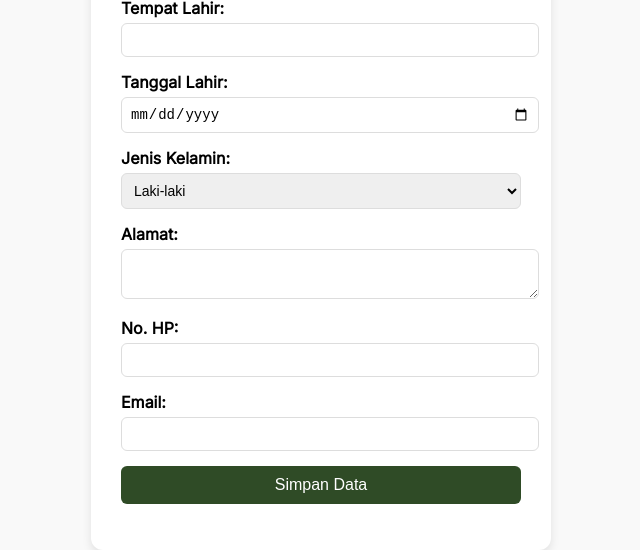
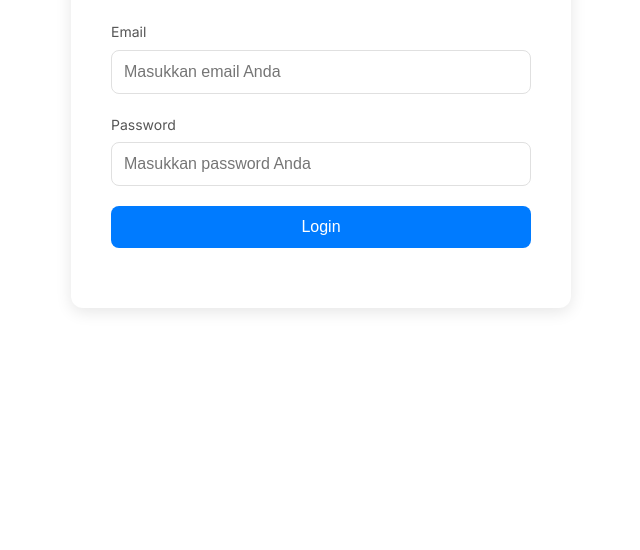
Before and after one commit to Zakisn1602/Input-Data-Ustadz, a plain HTML site: page index.html in a window 1280 px wide. Shown: the part 293-843 px from the top of the page, without its empty margins (319-959 px from the left). After the commit the page ends 800 px from the top, so only its background shows below. Drawn offline with Linux system fonts and the light colour scheme.

Commit message:
Update index.html

```diff
--- a/index.html
+++ b/index.html
@@ -1,60 +1,116 @@
 <!DOCTYPE html>
 <html lang="id">
 <head>
-    <meta charset="UTF-8">
-    <meta name="viewport" content="width=device-width, initial-scale=1.0">
-    <title>Input Data Ustadz</title>
-    <link rel="stylesheet" href="styles.css">
-    <script defer src="script.js"></script>
+  <meta charset="UTF-8">
+  <meta name="viewport" content="width=device-width, initial-scale=1">
+  <title>Manajemen Pondok</title>
+  <!-- Import Google Fonts: Montserrat & Inter -->
+  <link href="https://fonts.googleapis.com/css2?family=Inter:wght@400;500&family=Montserrat:wght@600&display=swap" rel="stylesheet">
+  <style>
+    /* Reset dasar */
+    * {
+      margin: 0;
+      padding: 0;
+      box-sizing: border-box;
+    }
+    body {
+      font-family: 'Inter', sans-serif;
+      background-color: #ffffff;
+      color: #333;
+      line-height: 1.6;
+      min-height: 100vh;
+      display: flex;
+      align-items: center;
+      justify-content: center;
+      padding: 20px;
+    }
+    .container {
+      width: 100%;
+      max-width: 500px;
+      padding: 40px;
+      background-color: #fff;
+      border-radius: 12px;
+      box-shadow: 0 4px 16px rgba(0, 0, 0, 0.1);
+    }
+    h1 {
+      font-family: 'Montserrat', sans-serif;
+      font-size: 32px;
+      margin-bottom: 24px;
+      text-align: center;
+      color: #111;
+    }
+    form {
+      display: flex;
+      flex-direction: column;
+    }
+    label {
+      font-size: 14px;
+      margin-bottom: 6px;
+      color: #555;
+    }
+    input {
+      font-size: 16px;
+      padding: 12px;
+      margin-bottom: 20px;
+      border: 1px solid #e0e0e0;
+      border-radius: 8px;
+      transition: border-color 0.3s;
+    }
+    input:focus {
+      outline: none;
+      border-color: #007BFF;
+    }
+    button {
+      font-size: 16px;
+      padding: 12px;
+      background-color: #007BFF;
+      color: #fff;
+      border: none;
+      border-radius: 8px;
+      cursor: pointer;
+      transition: background-color 0.3s;
+    }
+    button:hover {
+      background-color: #0056b3;
+    }
+    .info {
+      margin-top: 20px;
+      text-align: center;
+      font-size: 14px;
+      color: #777;
+    }
+  </style>
 </head>
 <body>
-    <div class="container">
-        <h1>Input Data Ustadz</h1>
-        <form id="ustadzForm">
-            <div class="form-group">
-                <label for="nip">NIP:</label>
-                <input type="text" id="nip" required>
-            </div>
-            <div class="form-group">
-                <label for="nama">Nama Lengkap:</label>
-                <input type="text" id="nama" required>
-            </div>
-            <div class="form-group">
-                <label for="namaArab">Nama Arab:</label>
-                <input type="text" id="namaArab">
-            </div>
-            <div class="form-group">
-                <label for="tempatLahir">Tempat Lahir:</label>
-                <input type="text" id="tempatLahir" required>
-            </div>
-            <div class="form-group">
-                <label for="tanggalLahir">Tanggal Lahir:</label>
-                <input type="date" id="tanggalLahir" required>
-            </div>
-            <div class="form-group">
-                <label for="jenisKelamin">Jenis Kelamin:</label>
-                <select id="jenisKelamin" required>
-                    <option value="Laki-laki">Laki-laki</option>
-                    <option value="Perempuan">Perempuan</option>
-                </select>
-            </div>
-            <div class="form-group">
-                <label for="alamat">Alamat:</label>
-                <textarea id="alamat" required></textarea>
-            </div>
-            <div class="form-group">
-                <label for="noHp">No. HP:</label>
-                <input type="tel" id="noHp" required>
-            </div>
-            <div class="form-group">
-                <label for="email">Email:</label>
-                <input type="email" id="email">
-            </div>
-            <div class="form-group">
-                <button type="submit">Simpan Data</button>
-            </div>
-        </form>
-        <p id="message"></p>
-    </div>
+  <div class="container">
+    <h1>Login Pondok</h1>
+    <form id="loginForm">
+      <label for="email">Email</label>
+      <input type="email" id="email" placeholder="Masukkan email Anda" required>
+
+      <label for="password">Password</label>
+      <input type="password" id="password" placeholder="Masukkan password Anda" required>
+
+      <button type="submit">Login</button>
+    </form>
+    <div class="info" id="info"></div>
+  </div>
+
+  <script>
+    // Event listener untuk form login
+    document.getElementById('loginForm').addEventListener('submit', function(e) {
+      e.preventDefault();
+      // Ambil nilai input email dan password
+      const email = document.getElementById('email').value;
+      const password = document.getElementById('password').value;
+
+      // Logika autentikasi placeholder (integrasikan dengan Firebase Auth atau API Anda)
+      // Misalnya, jika autentikasi berhasil:
+      document.getElementById('info').textContent = "Logged in as: " + email;
+
+      // Jika terjadi error, tampilkan pesan error
+      // document.getElementById('info').textContent = "Error: [pesan error]";
+    });
+  </script>
 </body>
 </html>
```
